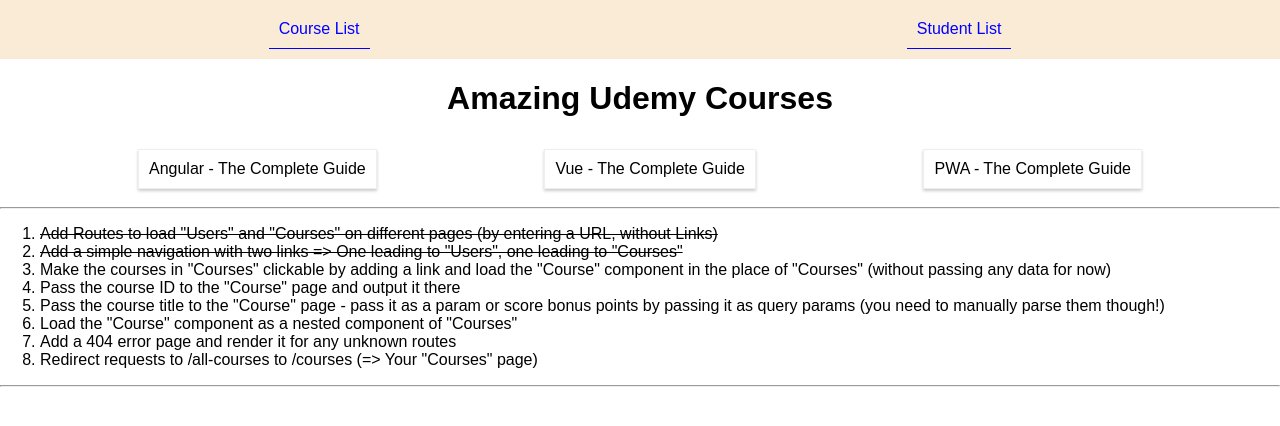
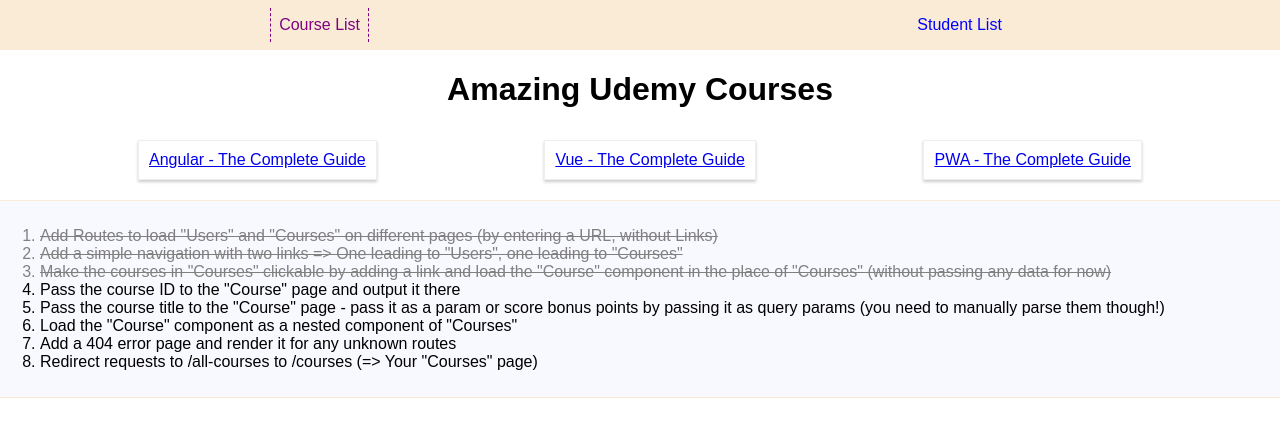
Before and after one commit to drehmke/udemy-react-course, a React (Create React App) app in the folder exercise03-a/: page /courses in a window 1280 px wide. Shown: the top 426 px of the page. Built offline with nearby package versions, Linux system fonts and the light colour scheme.

Commit message:
Exercise03 - Repeat to Reinforce - Step 3

```diff
--- a/exercise03-a/src/App.js
+++ b/exercise03-a/src/App.js
@@ -1,6 +1,7 @@
 import React, { Component } from 'react';
 import { Switch, Route } from 'react-router-dom'
 
+import Course from './containers/Course/Course'
 import Courses from './containers/Courses/Courses';
 import Users from './containers/Users/Users';
 
@@ -13,23 +14,24 @@
         <div>
           <Navbar />
             <Switch>
+              <Route path="/course/:id" component={Course} exact strict sensitive />
               <Route path="/courses" component={Courses} exact strict sensitive />
               <Route path="/students" component={Users} exact strict sensitive />
             </Switch>
         </div>
         <div>
-          <hr />
-          <ol style={{textAlign: 'left'}}>
+          <div className="instructions">
+            <ol>
               <li class="done">Add Routes to load "Users" and "Courses" on different pages (by entering a URL, without Links)</li>
               <li class="done">Add a simple navigation with two links => One leading to "Users", one leading to "Courses"</li>
-            <li>Make the courses in "Courses" clickable by adding a link and load the "Course" component in the place of "Courses" (without passing any data for now)</li>
+              <li class="done">Make the courses in "Courses" clickable by adding a link and load the "Course" component in the place of "Courses" (without passing any data for now)</li>
               <li>Pass the course ID to the "Course" page and output it there</li>
               <li>Pass the course title to the "Course" page - pass it as a param or score bonus points by passing it as query params (you need to manually parse them though!)</li>
               <li>Load the "Course" component as a nested component of "Courses"</li>
               <li>Add a 404 error page and render it for any unknown routes</li>
               <li>Redirect requests to /all-courses to /courses (=> Your "Courses" page)</li>
             </ol>
-          <hr />
+          </div>
         </div>
       </div>
     );
--- a/exercise03-a/src/components/nav.js
+++ b/exercise03-a/src/components/nav.js
@@ -13,7 +13,7 @@
 
   render() {
     const navlinks = this.state.links.map( (link) => {
-      return <NavLink to={link.url} replace title={link.text} id={link.id} className="">{link.text}</NavLink>
+      return <NavLink to={link.url} replace title={link.text} id={link.id} activeClassName="active" className="">{link.text}</NavLink>
     })
     return(
       <nav>
--- a/exercise03-a/src/containers/Courses/Courses.js
+++ b/exercise03-a/src/containers/Courses/Courses.js
@@ -1,5 +1,5 @@
 import React, { Component } from 'react';
-
+import { NavLink } from 'react-router-dom'
 import './Courses.css';
 
 class Courses extends Component {
@@ -18,7 +18,11 @@
                 <section className="Courses">
                     {
                         this.state.courses.map( course => {
-                            return <article className="Course" key={course.id}>{course.title}</article>;
+                            return(
+                              <NavLink to={'/course/' + course.id} replace title={course.title} id={course.id} activeClassName="active" className="">
+                                <article className="Course" key={course.id}>{course.title}</article>
+                              </NavLink>
+                            )
                         } )
                     }
                 </section>
--- a/exercise03-a/src/index.css
+++ b/exercise03-a/src/index.css
@@ -9,8 +9,17 @@
   box-sizing: border-box;
 }
 
+.instructions {
+  border-top: 1px solid antiquewhite;
+  border-bottom: 1px solid antiquewhite;
+  background-color: ghostwhite;
+  margin: 10px 0;
+  padding: 10px 0;
+  text-align: left;
+}
 .done {
   text-decoration: line-through;
+  color: gray;
 }
 
 nav {
@@ -18,13 +27,24 @@
   flex-flow: row;
   justify-content: space-around;
   align-items: center;
-  padding: 10px 0;
+  height: 50px;
   background-color: antiquewhite;
 }
 nav a {
   display: block;
   text-decoration: none;
   color: blue;
-  padding: 10px;
-  border-bottom: 1px solid blue;
+  padding: 8px;
 }
+nav a:hover {
+  color: black;
+  border-bottom: none;
+  border-top: 1px dashed black;
+}
+nav a:active,
+nav a.active {
+  color: purple;
+  border: 1px dashed purple;
+  border-top: none;
+  border-bottom: none;
+}
```
Lines whose indentation alone changed are shown as unchanged.
